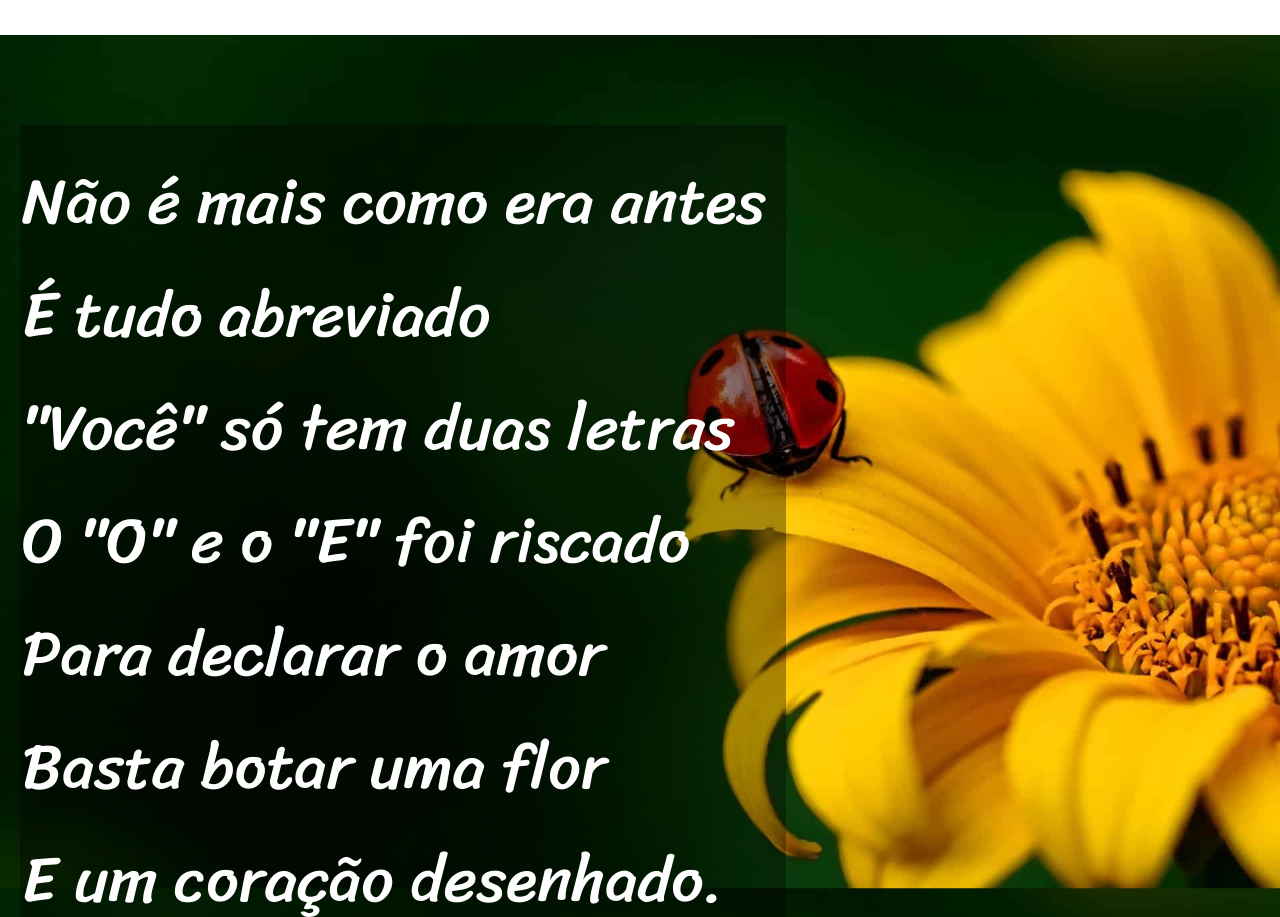
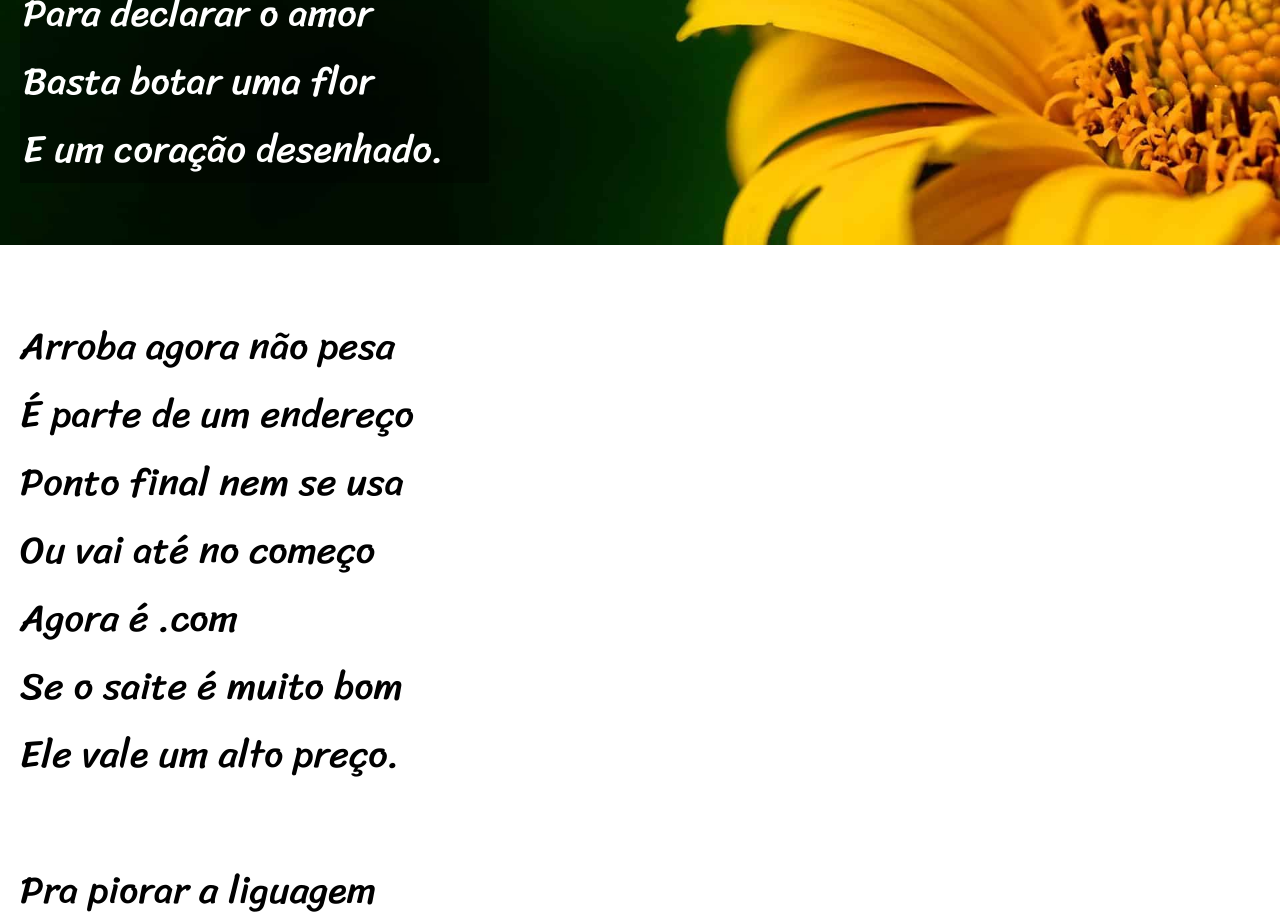
Before and after one commit to victorconcolato/html-css, a plain HTML site: page docs/exercicios/Ex023/index.html in a window 1280 px wide. Shown: the part 1280-2197 px from the top of the page. Drawn offline with Linux system fonts and the light colour scheme.

Commit message:
Ajuste do CSS Style para celular
Tentativa de corrigir as imagens no celular

```diff
--- a/docs/exercicios/Ex023/style.css
+++ b/docs/exercicios/Ex023/style.css
@@ -9,6 +9,14 @@
 a{
     text-decoration: none;
     color: white;
+}
+
+a:hover{
+    text-decoration: underline;
+}
+
+a:visited{
+    text-decoration: underline;
 }
 
 strong{
@@ -60,11 +68,11 @@ div.texto{
 #img1{
     background-image: url(imagens/Joaninha.jpg) ;
     background-size: cover;
-    background-repeat: no-repeat;
+
     background-attachment: fixed;
     color: white;
     background-position: right center;
-    height: 85vw;
+    height: 45vw;
 }
 
 
@@ -75,25 +83,24 @@ div.texto{
     background-attachment: fixed;
     color: white;
     background-position: right center;
-    height: 85vh;
+    height: 45vw;
 }
 
 #img1>p, #img2>p{
     background-color: rgba(0, 0, 0, 0.336);
+    white-space: pre-line;
     display: inline-block;
-    white-space: pre-line;
-    font-size: 05vw;
-    text-align: justify;
-    margin-left:20px;
-    margin-top: 90px;
-    padding:20px 20px 20px 2px;
+    margin-left: 20px;
+    padding-left: 3px;
+    padding-right:20px ;
+    background-position: center center;
+    font-size: 03vw;
 }
 
 
 .texto>p{
-    font-size: 5vw;
+    font-size: 3vw;
     text-align: justify;
-
 }
 
 footer>p{
@@ -101,5 +108,5 @@ footer>p{
     background-color: black;
     text-align: center;
     margin-bottom: 0px;
-    font-size: 05vw;
+    font-size: 20px;
 }
```
Also changed, not shown: docs/exercicios/Ex023/index.html (line endings or trailing spaces).
